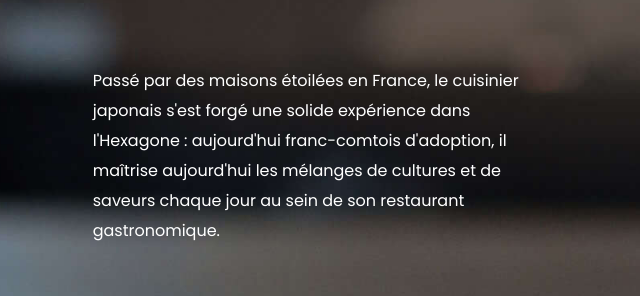
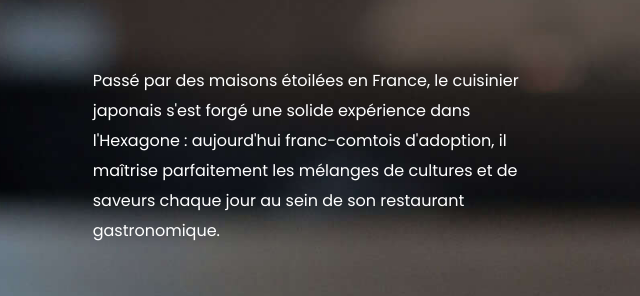
Before and after one commit to Axialous/jadoo, a plain HTML site: page index.html in a window 1280 px wide. Shown: the part 3043-3339 px from the top of the page, 12-652 px from the left. Drawn offline with Linux system fonts and the light colour scheme.

Commit message:
Reformulation du texte de présentation du chef

```diff
--- a/index.html
+++ b/index.html
@@ -106,7 +106,7 @@
                     </a>
                 </div>
                 <h1>Un voyage<br>gastronomique<br>entre le Japon<br>et la France…</h1>
-                <p>Passé par des maisons étoilées en France, le cuisinier japonais s'est forgé une solide expérience dans l'Hexagone : aujourd'hui franc-comtois d'adoption, il maîtrise aujourd'hui les mélanges de cultures et de saveurs chaque jour au sein de son restaurant gastronomique.</p>
+                <p>Passé par des maisons étoilées en France, le cuisinier japonais s'est forgé une solide expérience dans l'Hexagone : aujourd'hui franc-comtois d'adoption, il maîtrise parfaitement les mélanges de cultures et de saveurs chaque jour au sein de son restaurant gastronomique.</p>
             </article>
             <div class="ligne gauche" id="album">
                 <img src="images/illustration_chef.jpg" class="mobile">
```
